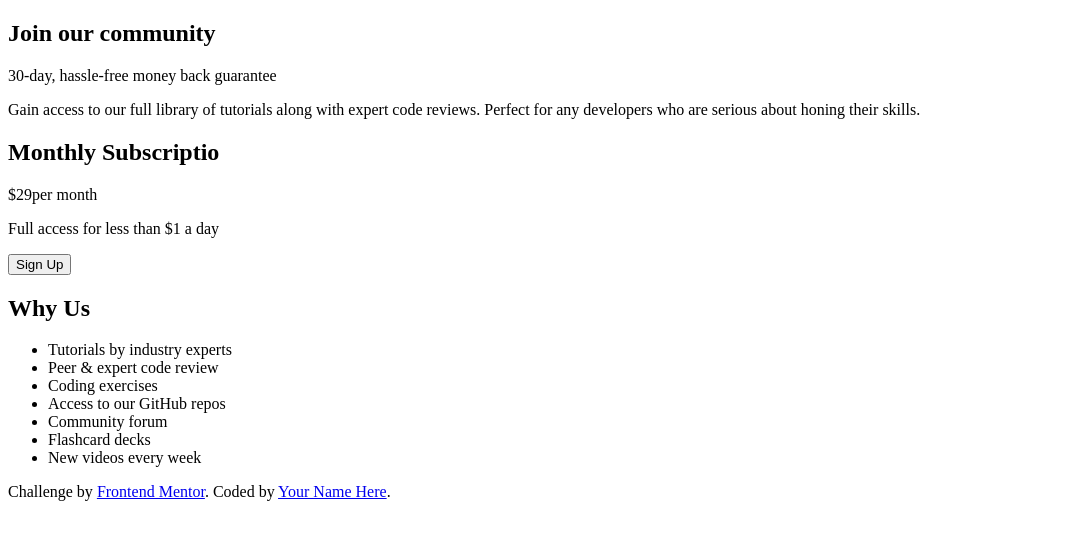
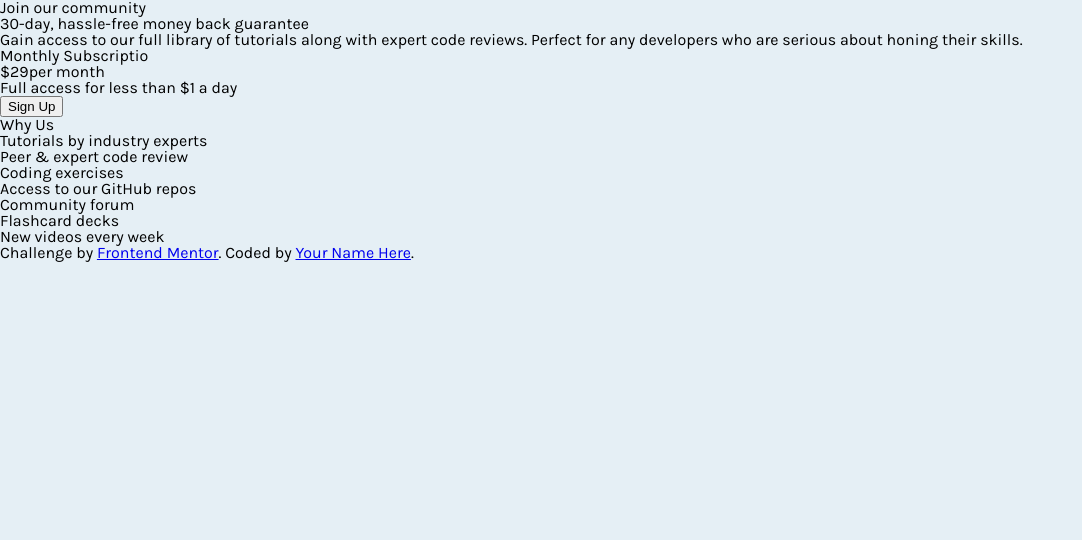
Before and after one commit to cerebrawlXIV/Challenge-3-Frontend-Mentor, a plain HTML site: page index.html in a window 1280 px wide. Shown: the whole page, without its empty margins (0-1082 px from the left). Drawn offline with Linux system fonts and the light colour scheme.

Commit message:
[SASS] setting up the bases

```diff
--- a/index.html
+++ b/index.html
@@ -9,19 +9,19 @@
 </head>
 <body>
   <article>
-    <section>
+    <section  id='join_us'>
       <h2>Join our community</h2>
       <p>30-day, hassle-free money back guarantee</p>
       <p>Gain access to our full library of tutorials along with expert code reviews.
         Perfect for any developers who are serious about honing their skills.</p>
     </section>
-    <section>
+    <section  id='subscription'>
       <h2>Monthly Subscriptio</h2>
       <p>&dollar;29<span>per month</span></p>
       <p>Full access for less than &dollar;1 a day</p>
       <button>Sign Up</button>
     </section>
-    <section>
+    <section id='why_us'>
       <h2>Why Us</h2>
       <ul>
         <li>Tutorials by industry experts</li>
--- /dev/null
+++ b/sass/base/_base.scss
@@ -0,0 +1,5 @@
+body{
+    background-color: $secondaryColor1;
+    font-family: 'Karla', sans-serif;
+    font-size: 16px;
+}
--- /dev/null
+++ b/sass/base/_font.scss
@@ -0,0 +1,3 @@
+@import url('https://fonts.googleapis.com/css2?family=Karla:wght@400;700&display=swap');
+
+$mainFont: "Karla";
--- /dev/null
+++ b/sass/base/_reset.scss
@@ -0,0 +1,47 @@
+html, body, div, span, applet, object, iframe,
+h1, h2, h3, h4, h5, h6, p, blockquote, pre,
+a, abbr, acronym, address, big, cite, code,
+del, dfn, em, img, ins, kbd, q, s, samp,
+small, strike, strong, sub, sup, tt, var,
+b, u, i, center,
+dl, dt, dd, ol, ul, li,
+fieldset, form, label, legend,
+table, caption, tbody, tfoot, thead, tr, th, td,
+article, aside, canvas, details, embed,
+figure, figcaption, footer, header, hgroup,
+menu, nav, output, ruby, section, summary,
+time, mark, audio, video {
+	margin: 0;
+	padding: 0;
+	border: 0;
+	font-size: 100%;
+	font: inherit;
+	vertical-align: baseline;
+}
+/* HTML5 display-role reset for older browsers */
+article, aside, details, figcaption, figure,
+footer, header, hgroup, menu, nav, section {
+	display: block;
+}
+body {
+	line-height: 1;
+}
+ol, ul {
+	list-style: none;
+}
+blockquote, q {
+	quotes: none;
+}
+blockquote:before, blockquote:after,
+q:before, q:after {
+	content: '';
+	content: none;
+}
+table {
+	border-collapse: collapse;
+	border-spacing: 0;
+}
+
+* {
+    box-sizing: border-box;
+}
--- a/sass/style.scss
+++ b/sass/style.scss
@@ -0,0 +1,5 @@
+@import "utils/variable";
+@import "base/reset";
+@import "base/font";
+@import "base/base";
+@import "pages/index";
--- /dev/null
+++ b/sass/utils/_variable.scss
@@ -0,0 +1,7 @@
+/* COLOR */
+
+$primaryColor1: hsl(179, 62%, 43%);
+$primaryColor2: hsl(71, 73%, 54%);
+
+$secondaryColor1: hsl(204, 43%, 93%);
+$secondaryColor2: hsl(218, 22%, 67%);
```
Also changed, not shown: css/style.css, sass/pages/_index.scss (added), 1 other file.
